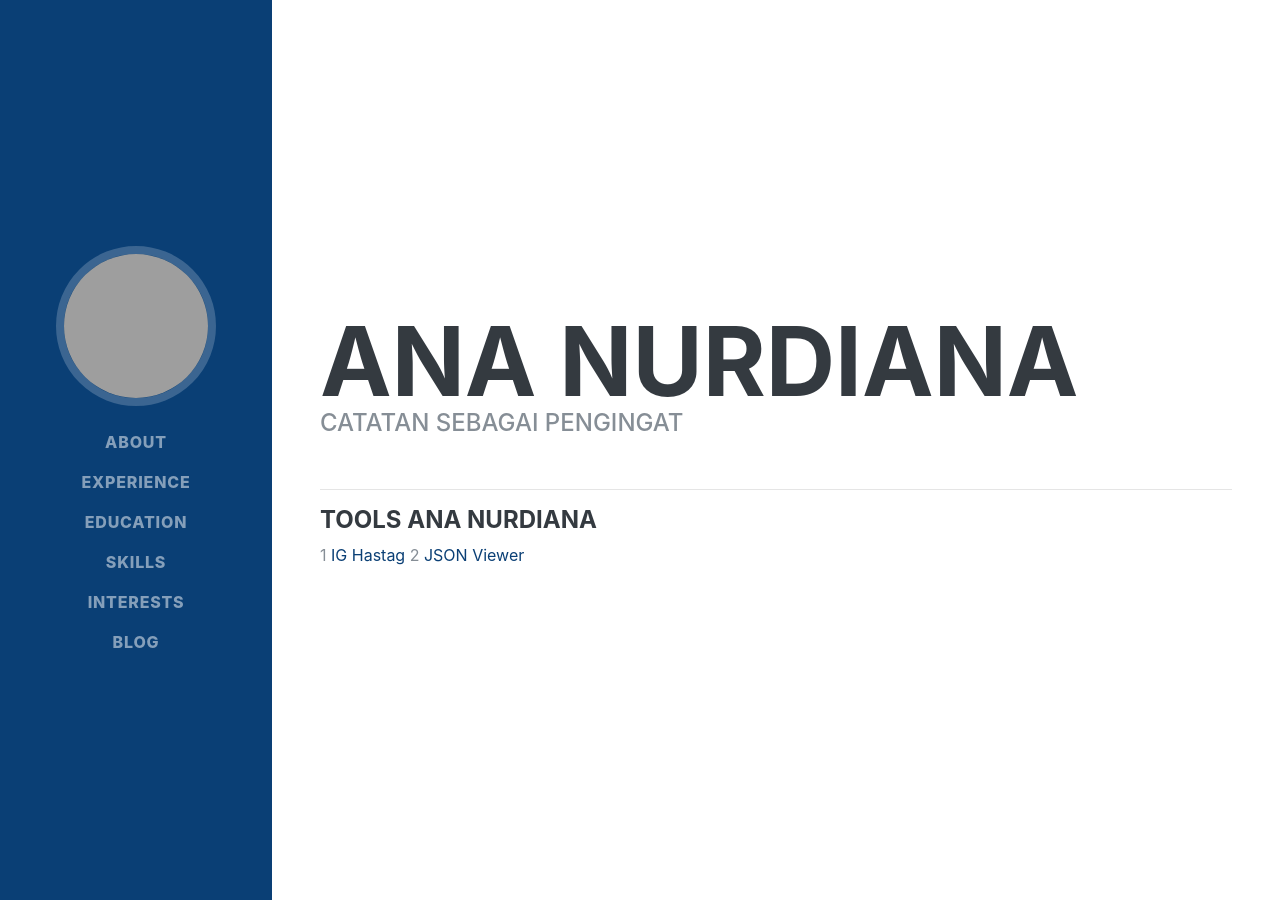
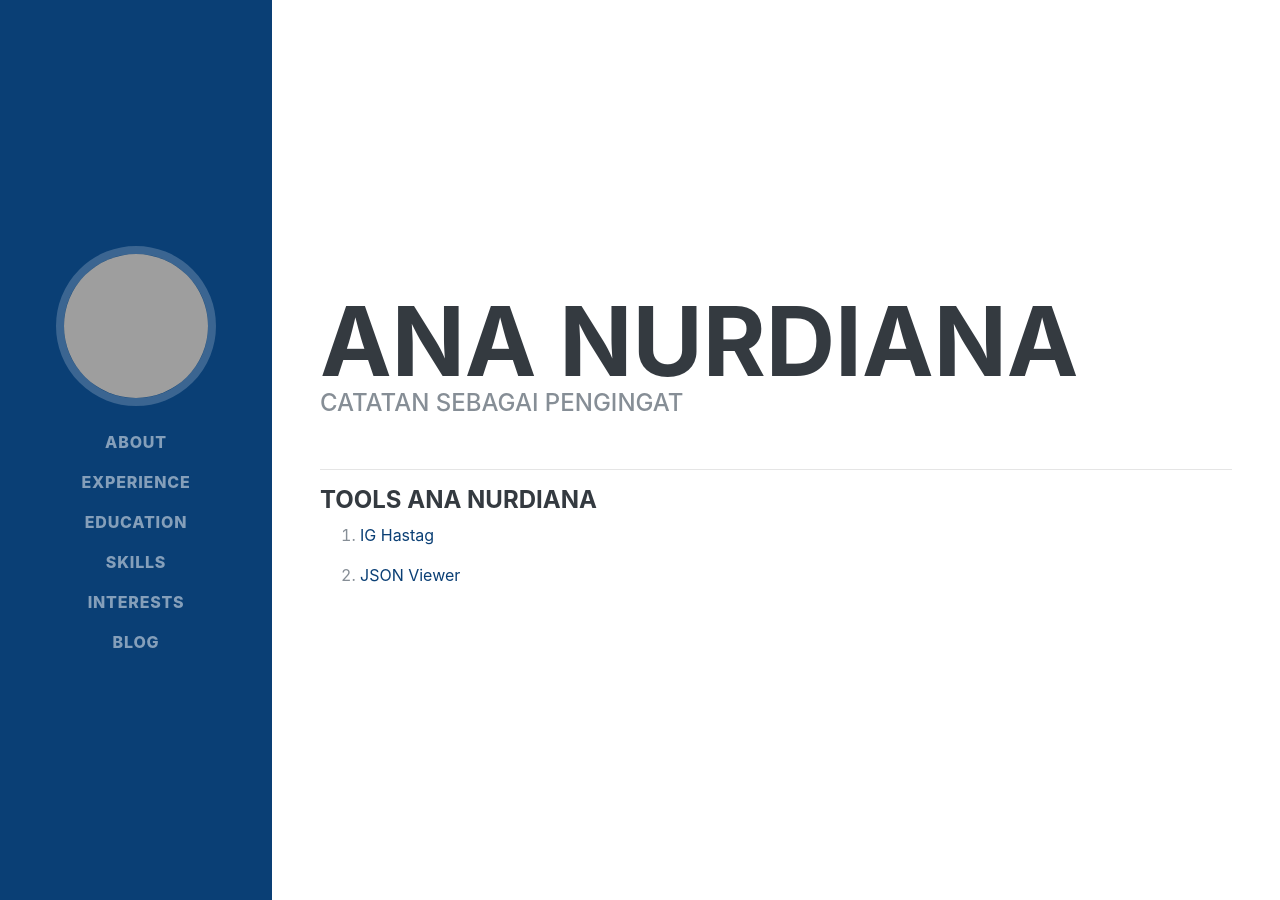
Before and after one commit to ananurdiana/ananurdiana.github.io, a Jekyll site: the page built from tools/index.md, in a window 1280 px wide. Built offline with Jekyll 4.4.1, drawn with Linux system fonts in a browser that asks for light colours; some web fonts are replaced; our own code applies the rules of GitHub Pages for plain Markdown files; grey boxes are pictures that could not be loaded.

Commit message:
Update index.md

```diff
--- a/tools/index.md
+++ b/tools/index.md
@@ -1,4 +1,5 @@
 #### Tools Ana Nurdiana
 
-1 [IG Hastag](/tools/ig-hastag-generator.html)
-2 [JSON Viewer](/tools/json-viewer.html)
+1. [IG Hastag](/tools/ig-hastag-generator.html)
+
+2. [JSON Viewer](/tools/json-viewer.html)
```
